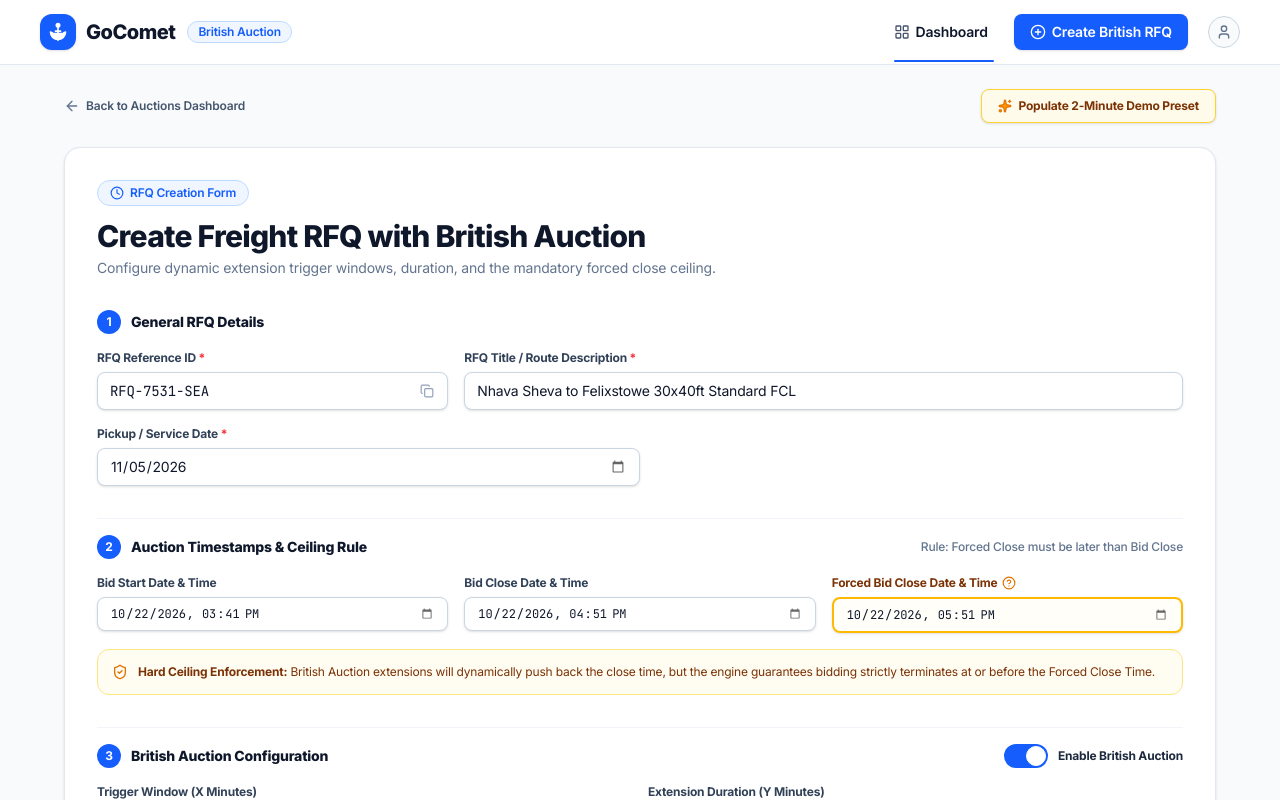
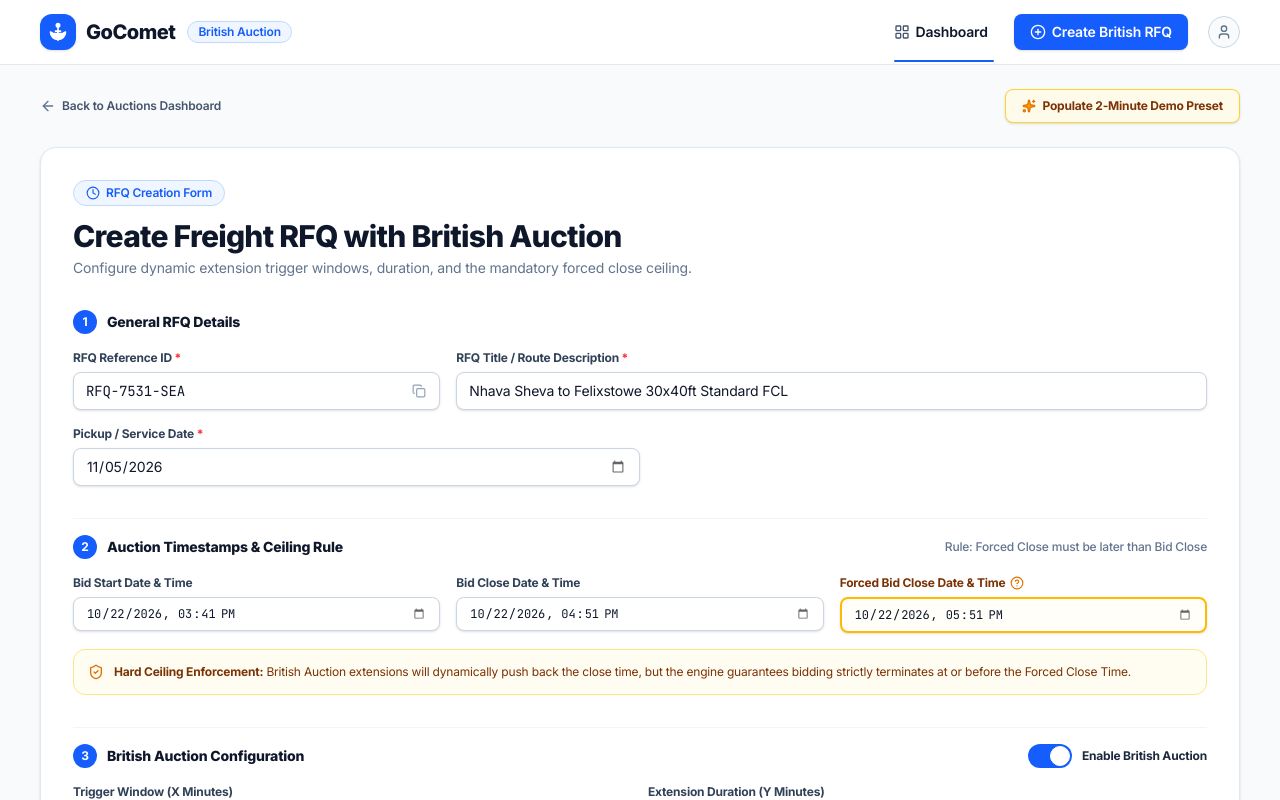
Before and after one commit to Tanmay-Awal/british-auction-assignment, a Next.js app in the folder frontend/: page /rfqs/create in a window 1280 px wide. Shown: the top 800 px of the page. Built offline with nearby package versions, Linux system fonts and the light colour scheme; no server answers.

Commit message:
style: expand Create RFQ page container width to match navbar margins

```diff
--- a/frontend/app/rfqs/create/page.tsx
+++ b/frontend/app/rfqs/create/page.tsx
@@ -125,7 +125,7 @@
   };
 
   return (
-    <div className="max-w-6xl mx-auto space-y-6">
+    <div className="w-full space-y-6">
       {/* Top Header Bar with Back Link and Preset Button matching Screenshot 2 */}
       <div className="flex items-center justify-between">
         <Link
```
